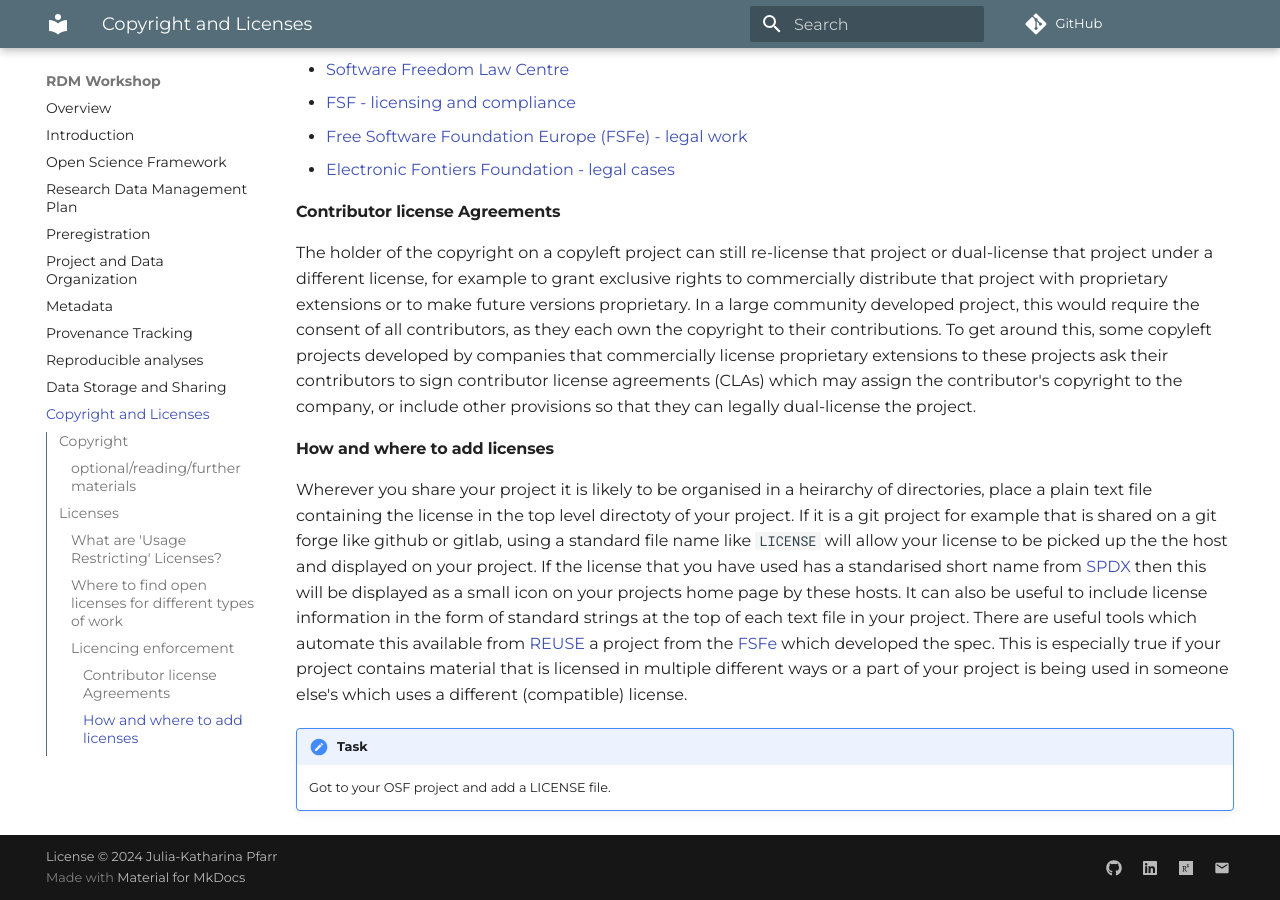
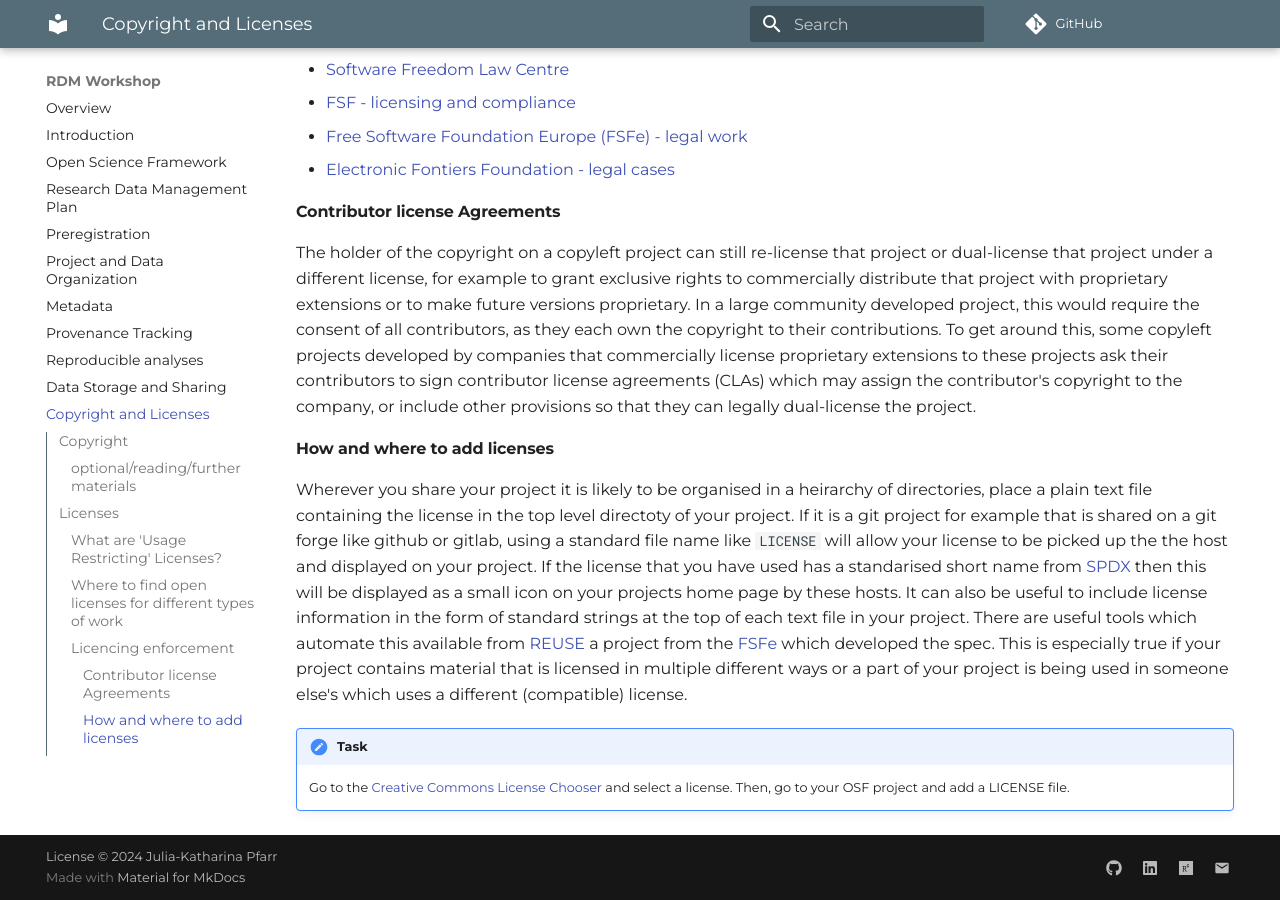
Before and after one commit to julia-pfarr/rdm_workshop, an MkDocs documentation site: the page built from docs/copyright_licenses.md, in a window 1280 px wide and 900 px high, scrolled down 3438 px. Built offline with MkDocs 1.6.1 and Material for MkDocs 9.7.7, drawn with Linux system fonts in a browser that asks for light colours; comment, search, counter and statistics services are not loaded; the version menu is left out.

Commit message:
change task

```diff
--- a/docs/copyright_licenses.md
+++ b/docs/copyright_licenses.md
@@ -101,4 +101,4 @@ There are useful tools which automate this available from [REUSE](https://reuse.
 This is especially true if your project contains material that is licensed in multiple different ways or a part of your project is being used in someone else's which uses a different (compatible) license.
 
 !!! note "Task"
-    Got to your OSF project and add a LICENSE file.
+    Go to the [Creative Commons License Chooser](https://creativecommons.org/choose/) and select a license. Then, go to your OSF project and add a LICENSE file.
```
